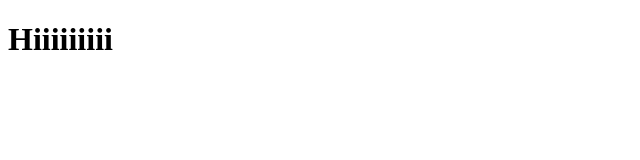
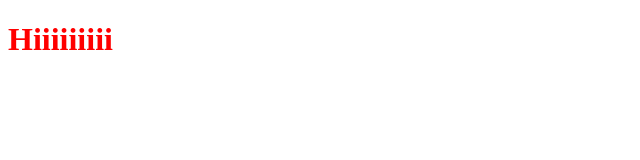
Before and after one commit to Irit-Holdarov/Sign-in-website, a website: page index.html in a window 1280 px wide. Shown: the whole page, without its empty margins (0-640 px from the left). Drawn offline with Linux system fonts and the light colour scheme.

Commit message:
Added scss file to project

```diff
--- a/index.html
+++ b/index.html
@@ -5,10 +5,11 @@
   <meta charset="UTF-8">
   <meta name="viewport" content="width=device-width, initial-scale=1.0">
   <title>Sign-in</title>
+  <link rel="stylesheet" href="css/styles.css">
 </head>
 
 <body>
-  <h1>Hiiiiiiiii</h1>
+  <h1 class="test">Hiiiiiiiii</h1>
 </body>
 
 </html>
--- a/package.json
+++ b/package.json
@@ -4,7 +4,7 @@
   "description": "front-end site for a company specializing in admissions management.",
   "main": "index.js",
   "scripts": {
-    "test": "echo \"Error: no test specified\" && exit 1"
+    "compile:sass": "node-sass sass/styles.scss css/styles.css"
   },
   "author": "",
   "license": "ISC",
--- /dev/null
+++ b/sass/styles.scss
@@ -0,0 +1,3 @@
+.test {
+  color: red;
+}
```
Also changed, not shown: css/styles.css (added).
